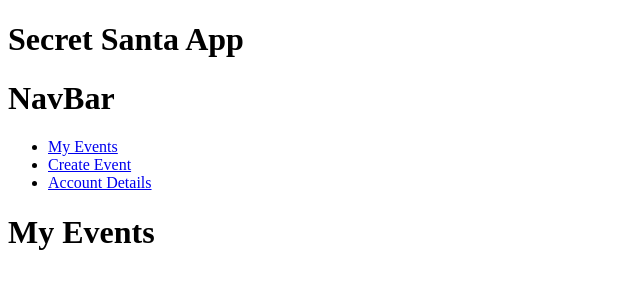
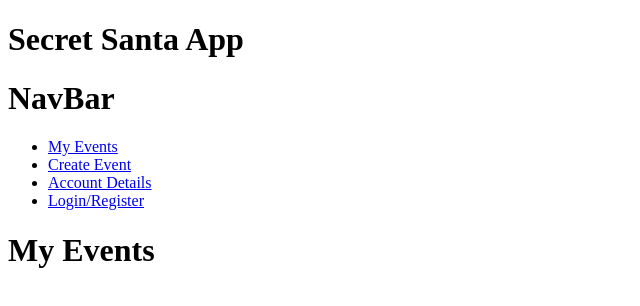
Before and after one commit to SuzBarnes/secret-santa, a React (Create React App) app: page / in a window 1280 px wide. Shown: the top 306 px of the page, without its empty margins (0-640 px from the left). Built offline with nearby package versions, Linux system fonts and the light colour scheme.

Commit message:
added login to navbar in order to render and updated login test

```diff
--- a/src/components/NavBar.js
+++ b/src/components/NavBar.js
@@ -22,6 +22,11 @@ const NavBar = () => {
             Account Details
           </Link>
         </li>
+        <li>
+          <Link className="navbar-link-item" to="login">
+            Login/Register
+          </Link>
+        </li>
       </ul>
     </div>
   );
```
Also changed, not shown: 1 other file (tests, documents, lock files or other folders).
